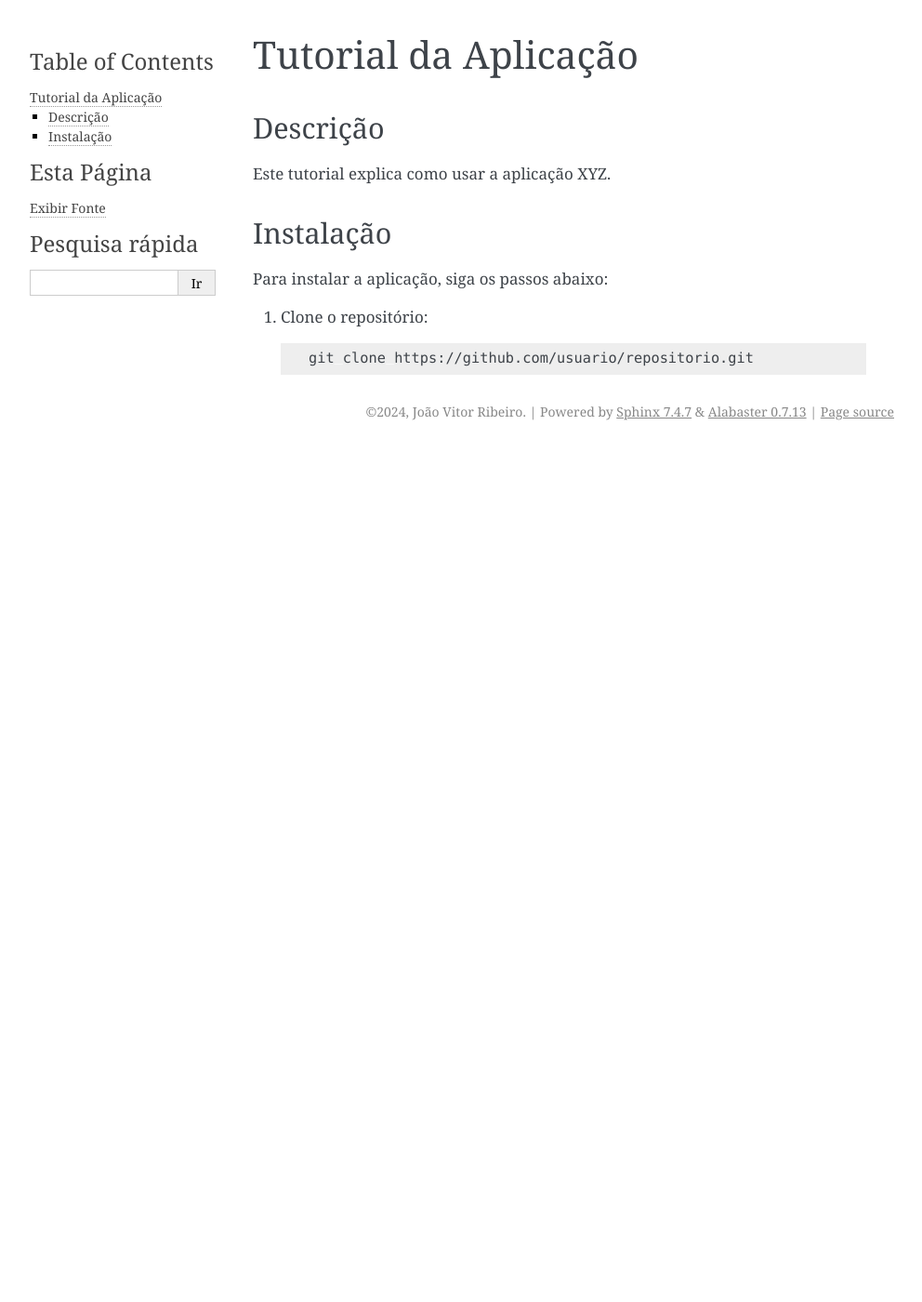
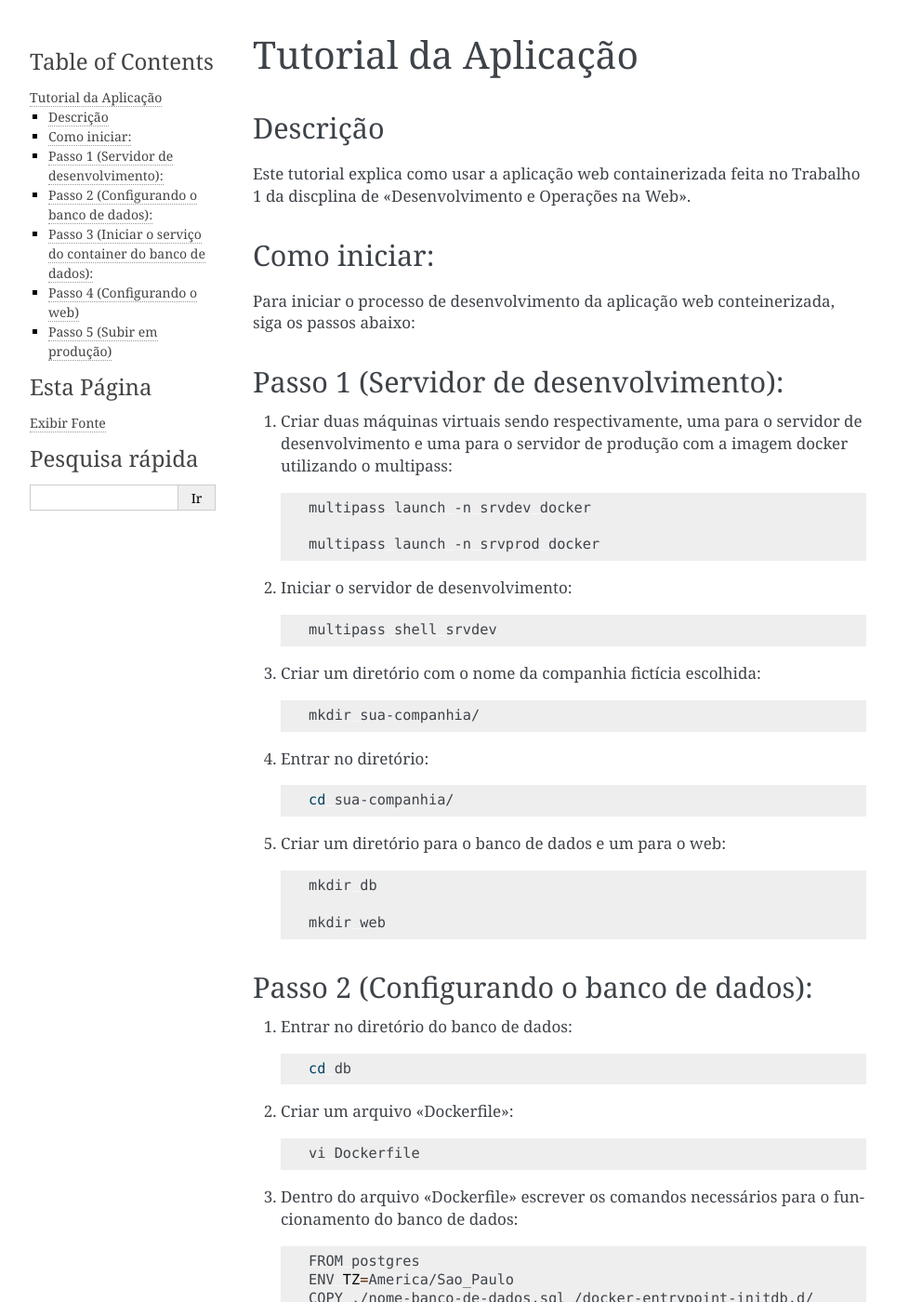
Before and after one commit to joaoribeiro74/rtd-tutorial, a Sphinx documentation site: the page built from docs/tutorial.md, in a window 1280 px wide and 1400 px high. Shown: the whole window at 93% size, without its empty margins (148-1140 px from the left). Built offline with Sphinx 7.4.7, drawn with Linux system fonts in a browser that asks for light colours; some of the changed text lies outside the part shown.

Commit message:
Tutorial

````diff
--- a/docs/tutorial.md
+++ b/docs/tutorial.md
@@ -2,12 +2,198 @@
 
 ## Descrição
 
-Este tutorial explica como usar a aplicação XYZ.
+Este tutorial explica como usar a aplicação web containerizada feita no Trabalho 1 da discplina de "Desenvolvimento e Operações na Web".
 
-## Instalação
+## Como iniciar:
 
-Para instalar a aplicação, siga os passos abaixo:
+Para iniciar o processo de desenvolvimento da aplicação web conteinerizada, siga os passos abaixo:
 
-1. Clone o repositório:
+## Passo 1 (Servidor de desenvolvimento):
+
+1. Criar duas máquinas virtuais sendo respectivamente, uma para o servidor de desenvolvimento e uma para o servidor de produção com a imagem docker utilizando o multipass:
    ```bash
-   git clone https://github.com/usuario/repositorio.git
+   multipass launch -n srvdev docker
+
+   multipass launch -n srvprod docker
+
+2. Iniciar o servidor de desenvolvimento:
+   ```bash
+   multipass shell srvdev
+
+3. Criar um diretório com o nome da companhia fictícia escolhida:
+    ```bash
+    mkdir sua-companhia/
+
+4. Entrar no diretório:
+    ```bash
+    cd sua-companhia/
+
+5. Criar um diretório para o banco de dados e um para o web:
+    ```bash
+    mkdir db
+
+    mkdir web
+
+## Passo 2 (Configurando o banco de dados):
+
+1. Entrar no diretório do banco de dados:
+    ```bash
+    cd db
+
+2. Criar um arquivo "Dockerfile":
+    ```bash
+    vi Dockerfile
+
+3. Dentro do arquivo "Dockerfile" escrever os comandos necessários para o funcionamento do banco de dados:
+    ```bash
+    FROM postgres
+    ENV TZ=America/Sao_Paulo
+    COPY ./nome-banco-de-dados.sql /docker-entrypoint-initdb.d/
+
+4. Criar o arquivo sql para o banco de dados e inserir o código para sua criação:
+    ```bash
+    vi nome-banco-de-dados.sql
+
+## Passo 3 (Iniciar o serviço do container do banco de dados):
+
+1. Retornar ao diretório principal e criar um arquivo denominado compose.yaml:
+    ```bash
+    cd ..
+    vi compose.yaml
+
+2. Dentro do arquivo "compose.yaml" colocar os comandos necessários para o container ser iniciado:
+    ```bash
+    services:
+        db:
+            build: ./db
+            environment:
+            POSTGRES_USER: webuser
+            POSTGRES_PASSWORD: crud321
+            POSTGRES_DB: contact
+            volumes:
+            - postgresqldata:/var/lib/postgresql/data
+
+    volumes:
+        postgresqldata:
+
+3. Iniciar os serviços definidos:
+    ```bash
+    docker compose up -d
+
+## Passo 4 (Configurando o web)
+
+1. Entrar no diretório "web" e criar o arquivo "Dockefile":
+    ```bash
+    cd web
+    vi Dockerfile
+
+2. Dentro do arquivo "Dockerfile" escrever os comandos necessários para o funcionamento do container web:
+    ```bash
+    FROM php:8.1-apache
+
+    RUN apt-get update && apt-get install -y libpq-dev
+
+    ENV TZ=America/Sao_Paulo
+    RUN docker-php-ext-install pdo_pgsql pgsql
+    RUN rm -Rf /var/www/html/
+    COPY ./www /var/www/html/
+
+3. Voltar ao diretório principal e atualizar o arquivo "compose.yaml" para colocar os comandos necessários para o container web:
+    ```bash
+    cd ..
+    vi compose.yaml
+
+    services:
+        db:
+            build: ./db
+            environment:
+            POSTGRES_USER: webuser
+            POSTGRES_PASSWORD: crud321
+            POSTGRES_DB: contact
+            volumes:
+            - postgresqldata:/var/lib/postgresql/data
+
+        web:
+            build: ./web
+            ports:
+            - "80:80"
+            depends_on:
+            - db
+            environment:
+            DATABASE_URL: postgres://webuser:crud321@db:5432/contact
+
+    volumes:
+        postgresqldata:
+
+4. Voltar ao diretório web para fazer a criação da aplicação web CRUD dentro do diretório www:
+    ```bash
+    cd web
+    git clone https://web:seu-token@github.com/seu-usuario/seu-arquivo-crud.git www
+
+5. Entrar no diretório www e atualizar as credenciais de conexão com o banco de dados do seu arquivo ".php":
+    ```bash
+    cd www
+    vi seu-arquivo.php
+
+6. Voltar ao diretório principal e inicializar o container web:
+    ```bash
+    cd ..
+    cd ..
+    docker compose up -d
+
+7. Verificar se os containers estão funcionando (Caso não estejam, utilize o comando "docker compose logs" para verificar quais são os erros):
+    ```bash
+    docker compose ps
+
+8. Verificar no navegador utilizando o IP da máquina virtual, se a aplicação CRUD está funcionando:
+    ```bash
+    Para verificar o IP no console:
+    ip -c -br -4 a
+
+    No navegador:
+    http://ip-do-srvdev
+
+9. Remover os containers e os volumes para subir em produção:
+    ```bash
+    docker compose down --rmi all -v
+
+## Passo 5 (Subir em produção)
+
+1. Compactar a aplicação:
+    ```bash
+    cd ..
+    tar -cvzf sua-companhia.tar.gz sua-companhia/
+
+2. Copiar o arquivo compactado para dentro da sua atual máquina virtual:
+    ```bash
+    cp sua-companhia.tar.gz srvdev/
+
+3. Sair da máquina virtual:
+    ```bash
+    exit
+
+4. Copiar o arquivo compactado do servidor de desenvolvimento para o servidor de produção:
+    ```bash
+    cp multipass/srvdev/sua-companhia.tar.gz multipass/srvprod/
+
+5. Entrar no servidor de produção e descompactar o arquivo:
+    ```bash
+    multipass shell srvprod
+
+    tar -xvzf srvprod/sua-companhia.tar.gz
+
+6. Acesse o diretório:
+    ```bash
+    cd sua-companhia/
+
+7. Inicialize os containers:
+    ```bash
+    docker compose up -d
+
+8. Verifique a aplicação em seu navegador:
+    ```bash
+    Para verificar o IP no console:
+    ip -c -br -4 a
+
+    No navegador:
+    http://ip-do-srvprod
````
